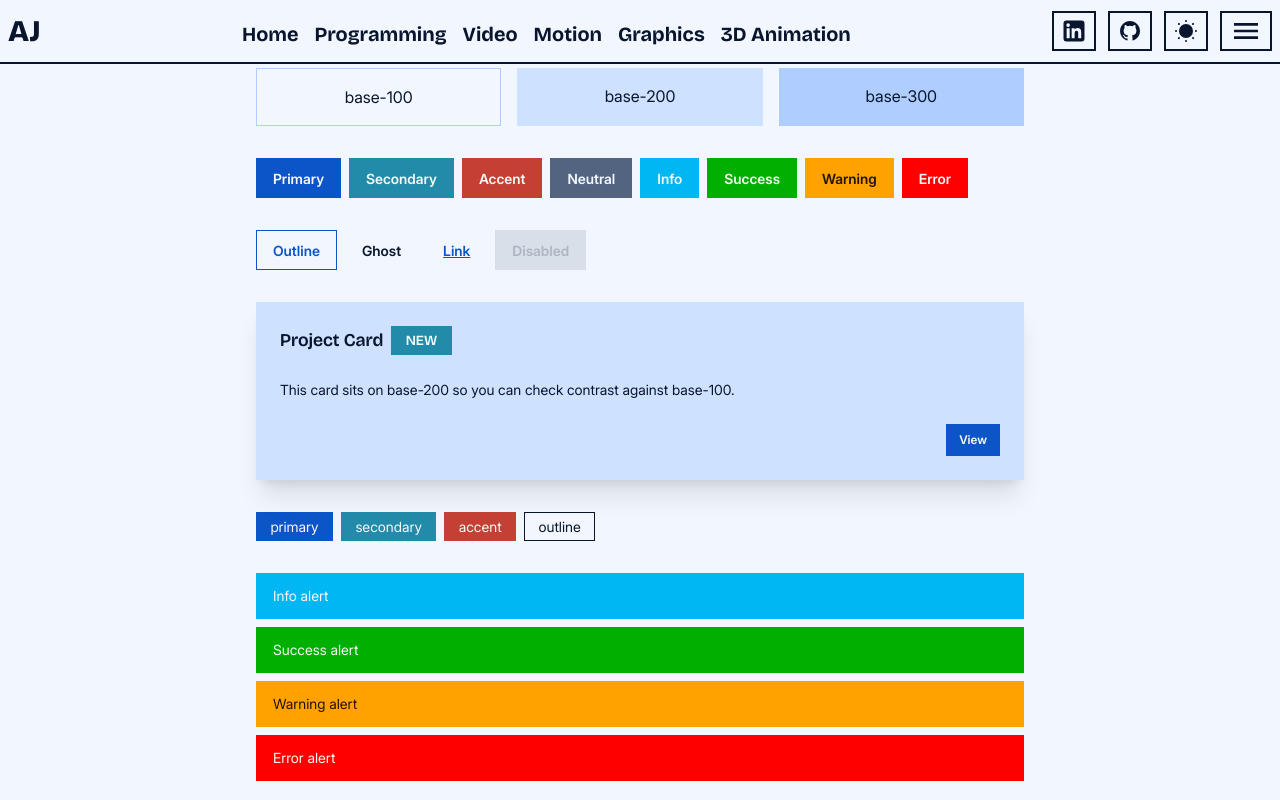
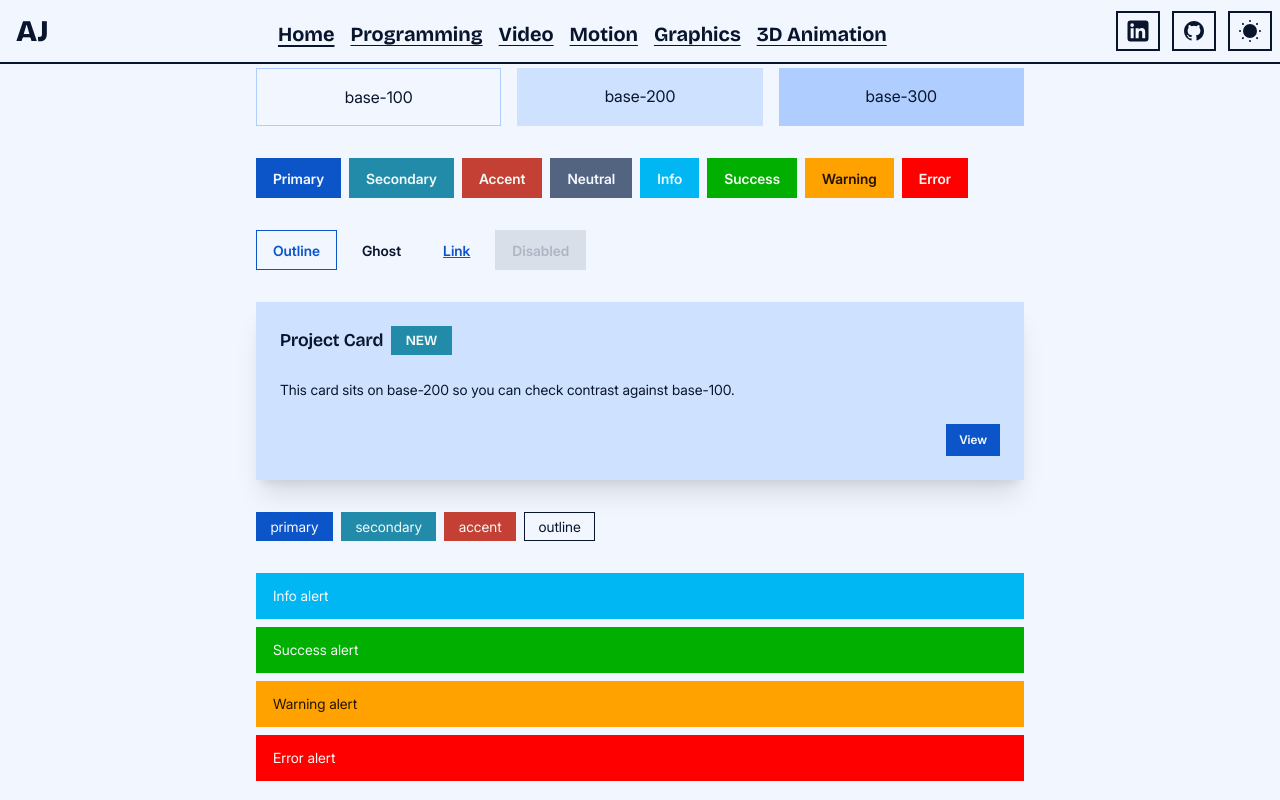
Before and after one commit to alexanderjalexander/alexjportfolio-nextjs, a Next.js app: page / in a window 1280 px wide. Shown: the top 800 px of the page. Built offline with nearby package versions, Linux system fonts and the light colour scheme.

Commit message:
Fully Functional Navbar

```diff
--- a/components/layout/navbar.tsx
+++ b/components/layout/navbar.tsx
@@ -8,20 +8,32 @@ import { ThemeSwitch } from './theme-switch';
 import { GithubIcon, LinkedInIcon } from '../icons';
 import { BUTTON_STYLE } from '@/config/constants';
 import { useState } from 'react';
+import { usePathname } from 'next/navigation';
+
+const NAVBAR_BG = "bg-base-100 border-b-2";
+const LINK_STYLE = "hover:text-white active:text-base-content font-bold text-xl p-2 underline underline-offset-4 transition-all duration-50";
 
 export default function Navbar() {
   const [dropdownActive, setDropdownActive] = useState(false);
+  const pathname = usePathname();
+
+  const LINK_STYLE_PATHNAME = (href:string) => `${pathname === href ? 'decoration-2' : 'decoration-0'} ${LINK_STYLE}`;
 
   return (
-    <div className={`fixed top-0 w-screen z-50 ${bricolageGrotesque.className} font-black text-3xl`}>
-      <div className={`navbar h-16! bg-base-100 w-full border-b-2 border-b-red`}>
+    <div className={`fixed top-0 w-screen h-screen z-50 ${bricolageGrotesque.className} font-black text-3xl`}>
+      {/* Navbar & Links */}
+      <div className={`navbar z-50 h-16! w-full ${NAVBAR_BG}`}>
         <div className={`flex flex-row w-full items-center text-center justify-between`}>
-          <div>
+          <div className='pl-2'>
             <Link href="/">AJ</Link>
           </div>
-          <div className={``}>
+          <div className={`hidden lg:block`}>
             {siteConfig.navItems.map((navItem, idx) => (
-              <Link key={idx} href={navItem.href} className={`font-bold text-xl p-2`}>
+              <Link
+                key={idx}
+                href={navItem.href}
+                className={LINK_STYLE_PATHNAME(navItem.href)}
+              >
                 {navItem.label.toWellFormed()}
               </Link>
             ))}
@@ -45,9 +57,10 @@ export default function Navbar() {
             </Link>
             <ThemeSwitch />
 
-            <label id="hamburgerButton" className={`swap swap-rotate ${BUTTON_STYLE}`}>
+            <label id="hamburgerButton" className={`ml-4 lg:hidden swap swap-rotate ${BUTTON_STYLE}`}>
               <input
                 type="checkbox"
+                checked={dropdownActive}
                 onChange={(event) => setDropdownActive(event.target.checked)}
               />
 
@@ -74,6 +87,19 @@ export default function Navbar() {
           </div>
         </div>
       </div>
+      {/* Dropdown Elements */}
+      <div className={`fixed lg:hidden ${dropdownActive ? 'top-0' : '-top-full'} transition-[top] py-16 px-4 w-lvw h-lvh ${NAVBAR_BG}`}>
+        {siteConfig.navItems.map((navItem, idx) => (
+          <Link
+            key={idx}
+            href={navItem.href}
+            onClick={() => setDropdownActive(false)}
+            className={`block ${LINK_STYLE_PATHNAME(navItem.href)}`}
+          >
+            {navItem.label.toWellFormed()}
+          </Link>
+        ))}
+      </div>
     </div>
   );
 }
--- a/src/app/layout.tsx
+++ b/src/app/layout.tsx
@@ -36,7 +36,9 @@ export default function RootLayout({ children }: { children: React.ReactNode })
       >
         <Providers themeProps={{ attribute: 'data-theme', defaultTheme: 'dark' }}>
           <Navbar />
-          <main className="container mx-auto max-w-7xl px-6 grow">{children}</main>
+          <main className="pb-24 container mx-auto max-w-7xl px-6 grow">
+            {children}
+          </main>
           <Footer />
         </Providers>
       </body>
```
